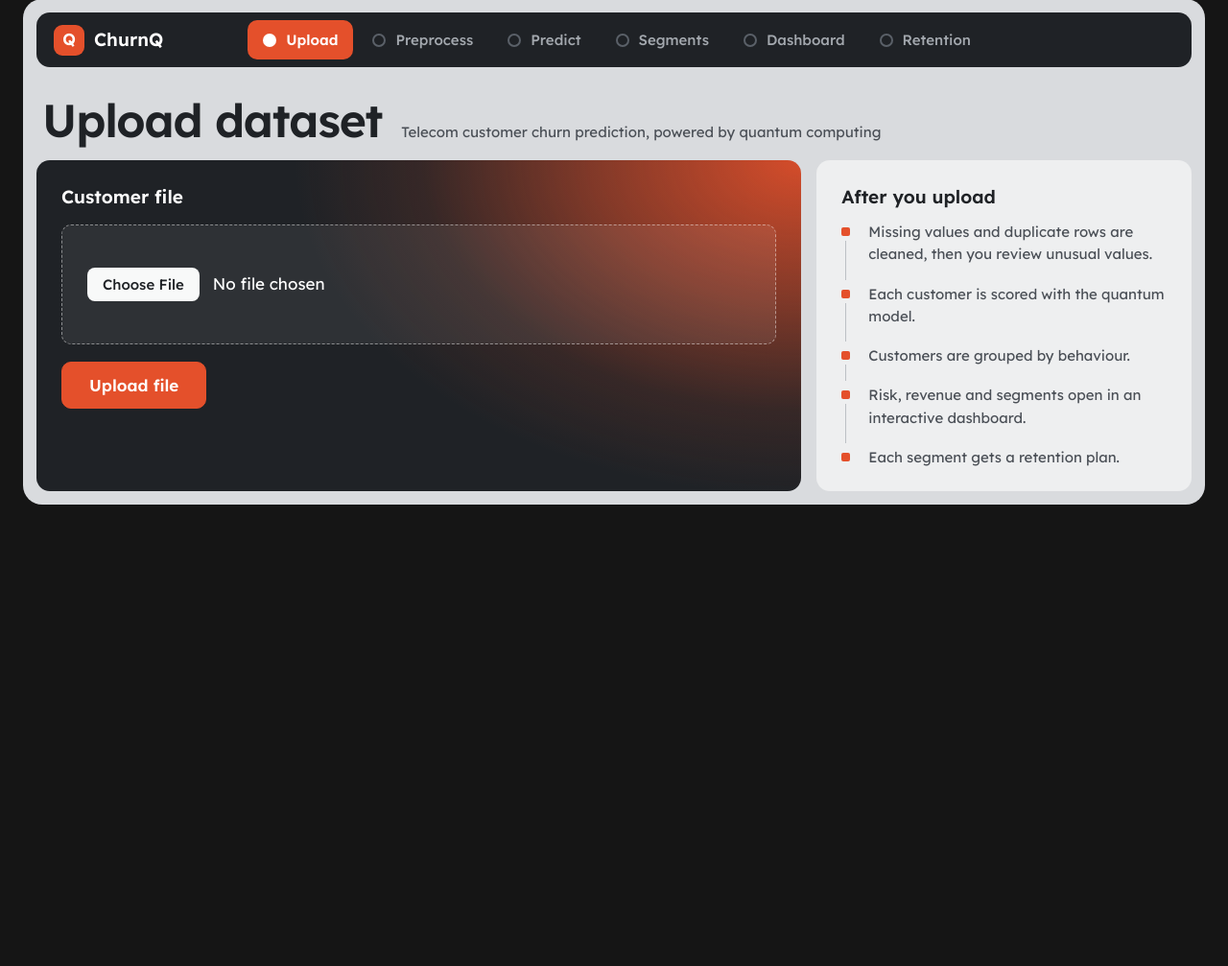
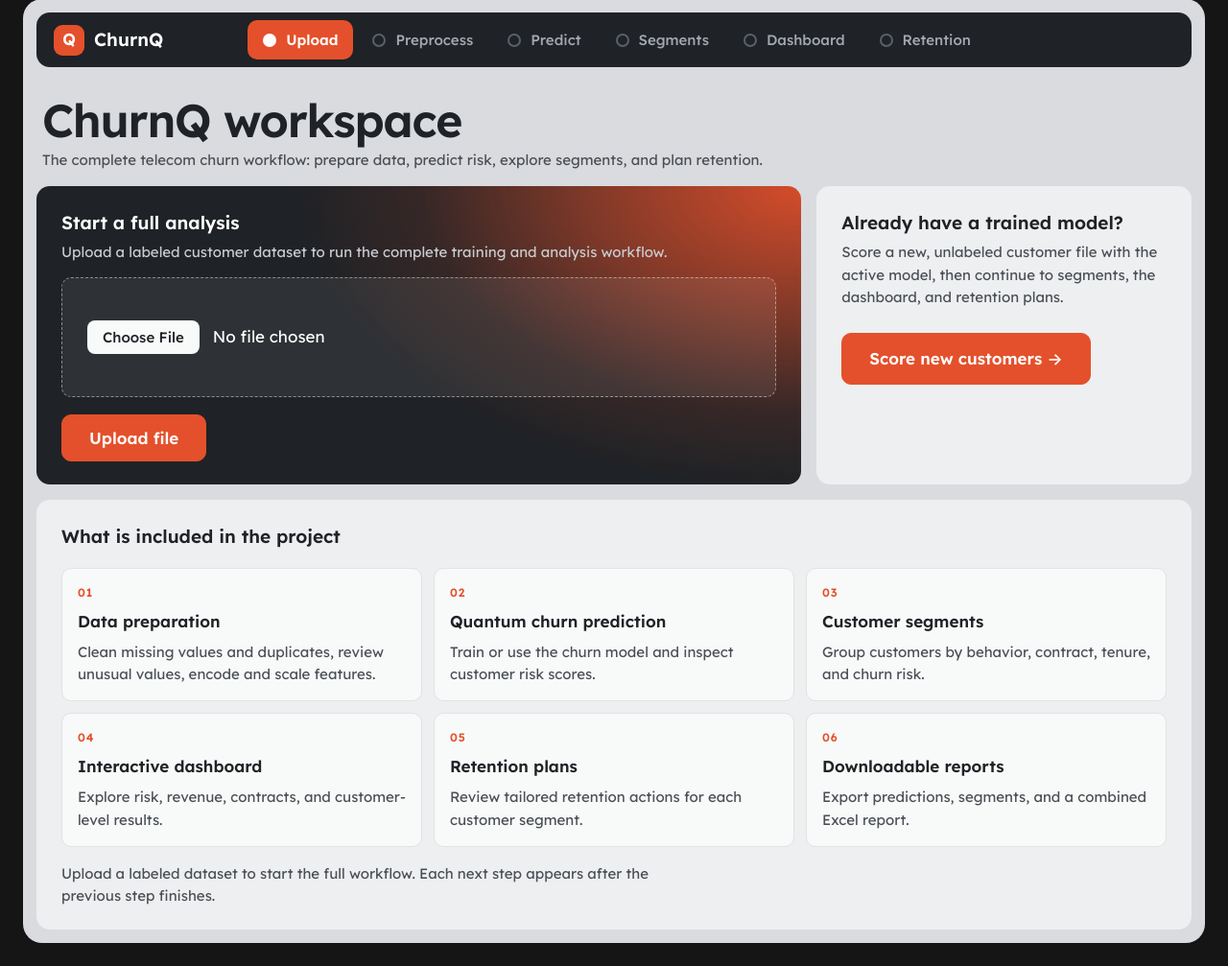
Before and after one commit to harshadpathekar/churnQ-major-p-roject, a Flask app: page / in a window 1280 px wide. Shown: the part 25-1032 px from the top of the page at 96% size. Before the commit the page ends 551 px from the top, so only its background shows below. Run offline with Flask 3, Linux system fonts and the light colour scheme.

Commit message:
Show full ChurnQ workflow on home page

```diff
--- a/static/css/style.css
+++ b/static/css/style.css
@@ -617,6 +617,42 @@ a:hover {
 .span-4 { grid-column: span 4; }
 .span-6 { grid-column: span 6; }
 
+.project-modules {
+    display: grid;
+    grid-template-columns: repeat(3, minmax(0, 1fr));
+    gap: 12px;
+    margin-top: 18px;
+}
+
+.project-modules article {
+    display: flex;
+    min-width: 0;
+    flex-direction: column;
+    gap: 7px;
+    padding: 16px;
+    border: 1px solid var(--line-soft);
+    border-radius: var(--radius-sm);
+    background: var(--tile-hi);
+}
+
+.project-modules b { font-weight: 600; }
+
+.project-modules article > span:last-child,
+.module-note {
+    color: var(--text-2);
+    font-size: var(--fs-small);
+    line-height: 1.55;
+}
+
+.module-number {
+    color: var(--accent);
+    font-size: 12px;
+    font-weight: 600;
+    letter-spacing: .08em;
+}
+
+.module-note { margin: 16px 0 0; }
+
 .tile-title {
     margin: 0 0 4px;
     font-size: 19px;
@@ -1597,6 +1633,10 @@ body.popup-open {
         grid-column: span 6;
     }
 
+    .project-modules {
+        grid-template-columns: repeat(2, minmax(0, 1fr));
+    }
+
     .row-2 {
         grid-row: auto;
     }
@@ -1613,3 +1653,7 @@ body.popup-open {
         gap: 4px 20px;
     }
 }
+
+@media (max-width: 440px) {
+    .project-modules { grid-template-columns: 1fr; }
+}
--- a/templates/index.html
+++ b/templates/index.html
@@ -6,14 +6,15 @@
 {% block content %}
 
 <div class="page-head hero">
-    <h1>Upload dataset</h1>
-    <span class="meta">Telecom customer churn prediction, powered by quantum computing</span>
+    <h1>ChurnQ workspace</h1>
+    <span class="meta">The complete telecom churn workflow: prepare data, predict risk, explore segments, and plan retention.</span>
 </div>
 
 <div class="bento">
 
     <section class="tile tile-fade span-4">
-        <div class="tile-title">Customer file</div>
+        <div class="tile-title">Start a full analysis</div>
+        <p class="hint">Upload a labeled customer dataset to run the complete training and analysis workflow.</p>
 
         <form action="/upload" method="POST" enctype="multipart/form-data" class="form-plain">
             <input
@@ -27,14 +28,22 @@
     </section>
 
     <section class="tile span-2">
-        <div class="tile-title">After you upload</div>
-        <ol class="timeline">
-            <li>Missing values and duplicate rows are cleaned, then you review unusual values.</li>
-            <li>Each customer is scored with the quantum model.</li>
-            <li>Customers are grouped by behaviour.</li>
-            <li>Risk, revenue and segments open in an interactive dashboard.</li>
-            <li>Each segment gets a retention plan.</li>
-        </ol>
+        <div class="tile-title">Already have a trained model?</div>
+        <p class="hint">Score a new, unlabeled customer file with the active model, then continue to segments, the dashboard, and retention plans.</p>
+        <a href="/predict-new" class="btn-primary" style="margin-top: 14px;">Score new customers →</a>
+    </section>
+
+    <section class="tile span-6">
+        <div class="tile-title">What is included in the project</div>
+        <div class="project-modules">
+            <article><span class="module-number">01</span><b>Data preparation</b><span>Clean missing values and duplicates, review unusual values, encode and scale features.</span></article>
+            <article><span class="module-number">02</span><b>Quantum churn prediction</b><span>Train or use the churn model and inspect customer risk scores.</span></article>
+            <article><span class="module-number">03</span><b>Customer segments</b><span>Group customers by behavior, contract, tenure, and churn risk.</span></article>
+            <article><span class="module-number">04</span><b>Interactive dashboard</b><span>Explore risk, revenue, contracts, and customer-level results.</span></article>
+            <article><span class="module-number">05</span><b>Retention plans</b><span>Review tailored retention actions for each customer segment.</span></article>
+            <article><span class="module-number">06</span><b>Downloadable reports</b><span>Export predictions, segments, and a combined Excel report.</span></article>
+        </div>
+        <p class="module-note">Upload a labeled dataset to start the full workflow. Each next step appears after the previous step finishes.</p>
     </section>
 
 </div>
```
